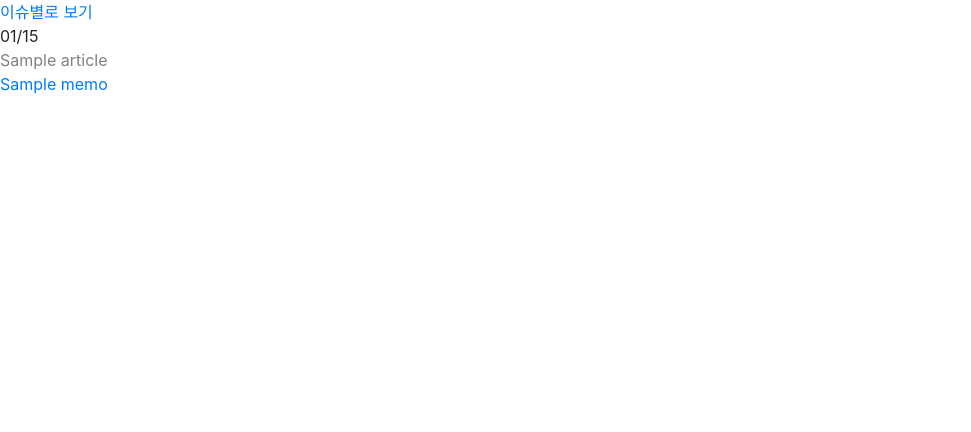
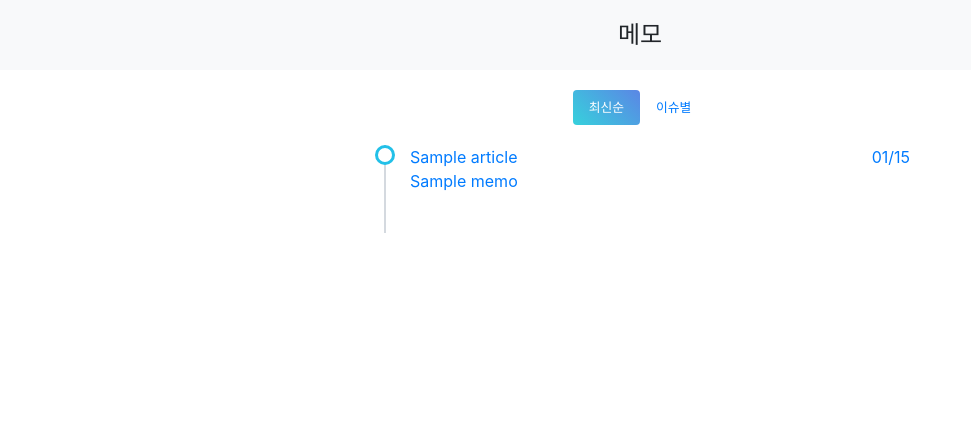
Before and after one commit to njs03332/mynewsdiary, a Django app: page /memos/ in a window 1280 px wide. Shown: the top 432 px of the page, without its empty margins (0-971 px from the left). Run offline with Django 3.2, Linux system fonts and the light colour scheme; a user stored in the database is signed in; tables that the repository leaves empty hold one stand-in row (values such as "Sample post"); data that the repository does not hold is empty; style sheets or scripts are compiled from the project's sources; some libraries are stand-ins or nearby versions.

Commit message:
memo page frame

```diff
--- a/newsdiary/static/newsdiary/stylesheets/layout.scss
+++ b/newsdiary/static/newsdiary/stylesheets/layout.scss
@@ -7,7 +7,7 @@
 }
 
 .container-fluid {
-    margin: 100px 0 !important;
+    margin: 90px 0 !important;
 }
 
 .bg-violet {
--- /dev/null
+++ b/newsdiary/static/newsdiary/stylesheets/memo.scss
@@ -0,0 +1,46 @@
+.container-memo {
+    margin: 90px 0!important;
+}
+
+.nav-link {
+    font-size: .8rem;
+}
+.nav-pills .nav-link.active {
+    background: linear-gradient( 45deg, #36D1DC, #5B86E5 );
+}
+
+// for memo timeline
+ul.timeline {
+    list-style-type: none;
+    // position: relative;
+}
+
+ul {
+    padding-inline-start: 20px;
+}
+ul.timeline:before {
+    content: ' ';
+    background: #d4d9df;
+    display: inline-block;
+    position: absolute;
+    left: 29px;
+    width: 2px;
+    height: 100%;
+    z-index: 400;
+}
+ul.timeline > li {
+    margin: 20px 0;
+    padding-left: 20px;
+}
+ul.timeline > li:before {
+    content: ' ';
+    background: white;
+    display: inline-block;
+    position: absolute;
+    border-radius: 50%;
+    border: 3px solid #22c0e8;
+    left: 20px;
+    width: 20px;
+    height: 20px;
+    z-index: 400;
+}
--- a/newsdiary/templates/base.html
+++ b/newsdiary/templates/base.html
@@ -20,6 +20,7 @@
         <link href="{% sass_src 'newsdiary/stylesheets/calendar.scss' %}" rel="stylesheet" type="text/css" />
         <link href="{% sass_src 'newsdiary/stylesheets/layout.scss' %}" rel="stylesheet" type="text/css" />
         <link href="{% sass_src 'newsdiary/stylesheets/article.scss' %}" rel="stylesheet" type="text/css" />
+        <link href="{% sass_src 'newsdiary/stylesheets/memo.scss' %}" rel="stylesheet" type="text/css" />
     </head>
     <body>
         {% comment %} <header class="brand-color">
--- a/newsdiary/templates/newsdiary/memo/memos.html
+++ b/newsdiary/templates/newsdiary/memo/memos.html
@@ -2,18 +2,45 @@
 
 {% block content %}
 {% load custom_tags %}
-<a href="{% url 'memos_issue' %}">이슈별로 보기</a><br>
+
+<!-- memo nav bar-->
+<nav class="navbar fixed-top navbar-light bg-light justify-content-center">
+    <h4 class="month mb-4 text-center">메모<br></h4>
+</nav>
+
+<div class="container-memo">
+    <!-- nav filtering nav tabs-->
+
+    <ul class="nav nav-pills justify-content-center">
+        <li class="nav-item">
+            <a class="nav-link active" href="{% url 'memos' %}">최신순</a>
+        </li>
+        <li class="nav-item">
+            <a class="nav-link" href="{% url 'memos_issue' %}">이슈별</a>
+        </li>
+    </ul>
+
+    <!-- memo timeline-->
+    <div class="container">
+        <div class="row">
+            <div class="col-md-6 offset-md-3">
+                <ul class="timeline">
                     {% for memo in memos %}
-    <div>
-        {{ memo.created_at|date_only }}
-        <div style="color: gray;">
+                        <li>
+                            <a target="_blank" href="https://www.totoprayogo.com/#">
                                 {% if memo.issue %}
                                     # {{ memo.issue.title }}
                                 {% elif memo.article %}
                                     {{ memo.article.title }}
                                 {% endif %}
+                            </a>
+                            <a href="#" class="float-right">{{ memo.created_at|date_only }}</a>
+                            <p><a href="{% url 'memo' memo.id %}">{{ memo.title }}</a></p>
+                        </li>
+                    {% endfor %}
+                </ul>
             </div>
-        <a href="{% url 'memo' memo.id %}">{{ memo.title }}</a>
         </div>
-{% endfor %}
+    </div>
+</div>
 {% endblock content %}
```
Also changed, not shown: 4 other files. Lines whose indentation alone changed are shown as unchanged.
